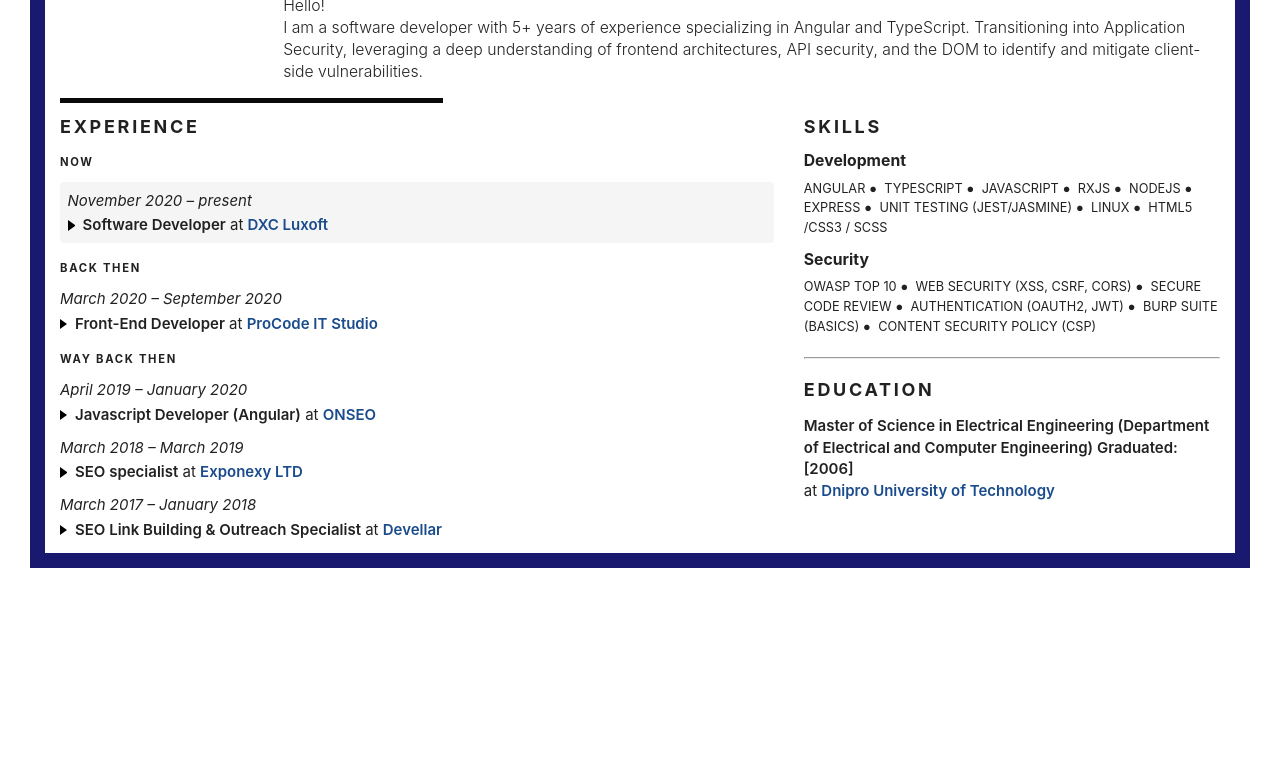
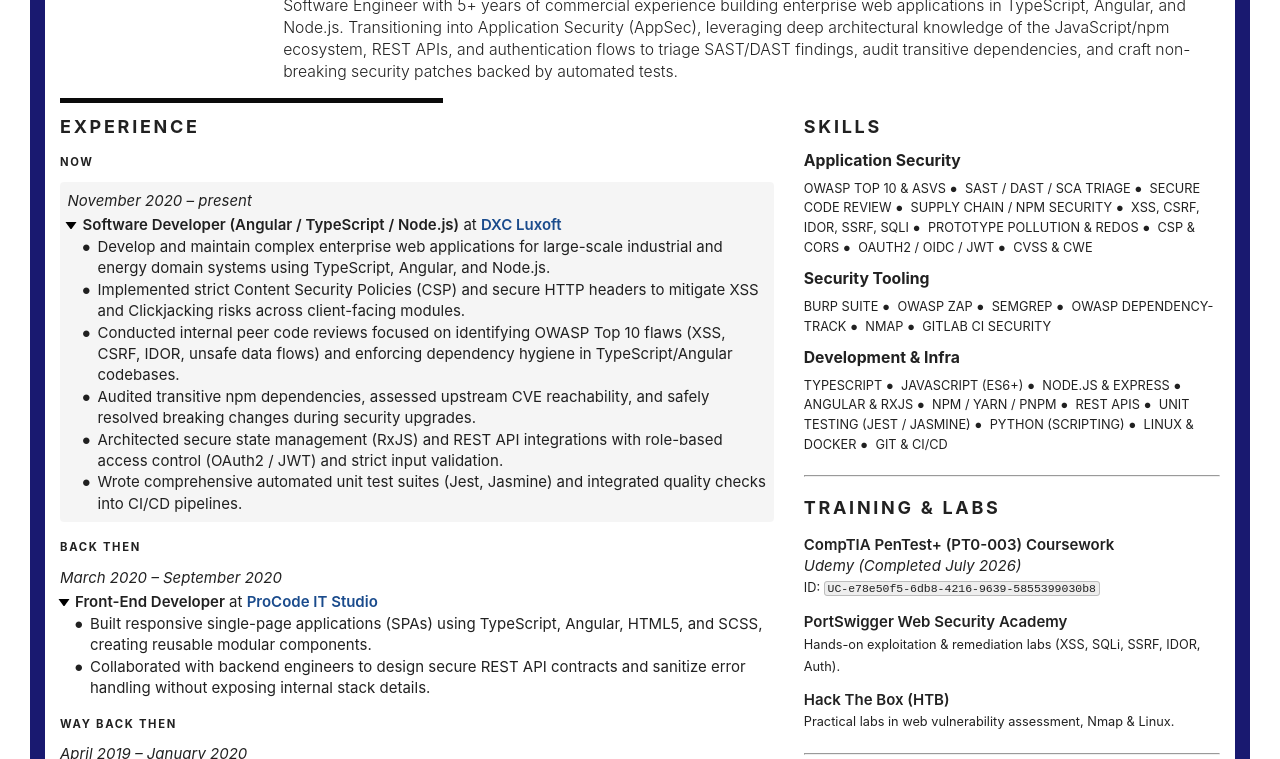
Before and after one commit to gonzoibox/resume, a plain HTML site: page index.html in a window 1280 px wide. Shown: the part 211-970 px from the top of the page. Before the commit the page ends 809 px from the top, so only its background shows below. Drawn offline with Linux system fonts and the light colour scheme.

Commit message:
Revise meta tags and résumé content for clarity
Updated the meta description and subject for improved clarity and SEO. Enhanced job title and résumé summary to reflect current skills and focus on Application Security.

```diff
--- a/index.html
+++ b/index.html
@@ -5,16 +5,15 @@
     <meta name="viewport" content="width=device-width, initial-scale=1" />
     <meta http-equiv="x-ua-compatible" content="ie=edge" />
     <meta name="theme-color" content="white" />
-    <meta name="description" content="My very own personal website-resume." />
+    <meta name="description" content="Resume — Anton Davydovych, Software Engineer transitioning to Application Security." />
     <meta name="google" content="nositelinkssearchbox" />
     <meta name="google" content="notranslate" />
     <meta name="googlebot" content="index,follow" />
     <meta name="robots" content="index,follow" />
-    <meta name="subject" content="This is my website-résumé." />
+    <meta name="subject" content="Website-résumé of Anton Davydovych." />
     <meta
       property="og:description"
-      content="— Hello! I’m an experienced Angular Developer.
-      Also, I`am keen on Application Security."
+      content="Software Engineer (TypeScript, Angular, Node.js) transitioning into Application Security & Supply Chain Security."
     />
     <meta property="og:image:alt" content="Screenshot of the resume homepage" />
     <meta property="og:image:type" content="image/png" />
@@ -23,7 +22,7 @@
     <meta property="og:locale" content="en_US" />
     <meta property="og:title" content="Anton Davydovych — Résumé" />
     <meta property="og:type" content="website" />
-    <meta property="og:url" content="https://gonzoibox.github.io/homepage/" />
+    <meta property="og:url" content="https://gonzoibox.github.io/resume/" />
 
     <link
       rel="stylesheet"
@@ -58,7 +57,7 @@
                 <div class="stackable grid">
                   <div class="sixteen wide column">
                     <h1 class="name">Anton Davydovych</h1>
-                    <div class="job">Software Developer (Angular)</div>
+                    <div class="job">Software Engineer (TypeScript, Angular, Node.js) | Application Security</div>
                     <ul class="contacts">
                       <li>
                         <a
@@ -77,6 +76,26 @@
                             ></path>
                           </svg>
                           <span>anton-davydovych</span>
+                        </a>
+                      </li>
+                      <li>
+                        <a
+                          href="https://github.com/gonzoibox"
+                          rel="noopener noreferrer"
+                          class="github"
+                          target="_blank"
+                        >
+                          <svg
+                            class="icon"
+                            xmlns="http://www.w3.org/2000/svg"
+                            viewBox="0 0 496 512"
+                          >
+                            <path
+                              fill="currentColor"
+                              d="M165.9 397.4c0 2-2.3 3.6-5.2 3.6-3.3.3-5.6-1.3-5.6-3.6 0-2 2.3-3.6 5.2-3.6 3-.3 5.6 1.3 5.6 3.6zm-31.1-4.5c-.7 2 1.3 4.3 4.3 4.9 2.6 1 5.6 0 6.2-2s-1.3-4.3-4.3-5.2c-2.6-.7-5.5.3-6.2 2.3zm44.2-1.7c-2.9.7-4.9 2.6-4.6 4.9.3 2 2.9 3.3 5.9 2.6 2.9-.7 4.9-2.6 4.6-4.6-.3-1.9-3-3.2-5.9-2.9zM244.8 8C106.1 8 0 113.3 0 252c0 110.9 69.8 205.8 169.5 239.2 12.8 2.3 17.3-5.6 17.3-12.1 0-6.2-.3-40.4-.3-61.4 0 0-70 15-84.7-29.8 0 0-11.4-29.1-27.8-36.6 0 0-22.9-15.7 1.6-15.4 0 0 24.9 2 38.6 25.8 21.9 38.6 58.6 27.5 72.9 20.9 2.3-16 8.8-27.1 16-33.7-55.9-6.2-112.3-14.3-112.3-110.5 0-27.5 7.6-41.3 23.6-58.9-2.6-6.5-11.1-33.3 2.6-67.9 20.9-6.5 69 27 69 27 20-5.6 41.5-8.5 62.8-8.5s42.8 2.9 62.8 8.5c0 0 48.1-33.6 69-27 13.7 34.7 5.2 61.4 2.6 67.9 16 17.7 25.8 31.5 25.8 58.9 0 96.5-58.9 104.2-114.8 110.5 9.2 7.9 17 22.9 17 46.4 0 33.7-.3 75.4-.3 83.6 0 6.5 4.6 14.4 17.3 12.1C428.2 457.8 496 362.9 496 252 496 113.3 383.5 8 244.8 8z"
+                            ></path>
+                          </svg>
+                          <span>gonzoibox</span>
                         </a>
                       </li>
                       <li>
@@ -145,10 +164,7 @@
                   <div class="sixteen wide column">
                     <h2>Résumé</h2>
                     <p>
-                      Hello! <br>
-                      I am a software developer with 5+ years of experience specializing in Angular and TypeScript.
-                      Transitioning into Application Security, leveraging a deep understanding of frontend architectures,
-                      API security, and the DOM to identify and mitigate client-side vulnerabilities.
+                      Software Engineer with 5+ years of commercial experience building enterprise web applications in TypeScript, Angular, and Node.js. Transitioning into Application Security (AppSec), leveraging deep architectural knowledge of the JavaScript/npm ecosystem, REST APIs, and authentication flows to triage SAST/DAST findings, audit transitive dependencies, and craft non-breaking security patches backed by automated tests.
                     </p>
                   </div>
                 </div>
@@ -169,9 +185,9 @@
                       <p><em>November 2020 – present</em></p>
                       <ul>
                         <li class="details">
-                          <input type="checkbox" id="software-developer" />
+                          <input type="checkbox" id="software-developer" checked />
                           <label for="software-developer" class="summary">
-                            <strong>Software Developer</strong> at
+                            <strong>Software Developer (Angular / TypeScript / Node.js)</strong> at
                             <strong>
                               <a href="https://www.luxoft.com/" rel="noopener noreferrer" target="_blank">DXC Luxoft</a>
                             </strong>
@@ -179,25 +195,22 @@
                           <div>
                             <ul>
                               <li>
-                                Writing clean, maintainable, and scalable TypeScript code using Angular framework
+                                Develop and maintain complex enterprise web applications for large-scale industrial and energy domain systems using TypeScript, Angular, and Node.js.
                               </li>
                               <li>
-                                Integrating RESTful APIs and third-party libraries
+                                Implemented strict Content Security Policies (CSP) and secure HTTP headers to mitigate XSS and Clickjacking risks across client-facing modules.
                               </li>
                               <li>
-                                Optimizing application load times and improving performance using techniques like lazy loading, change detection strategy
+                                Conducted internal peer code reviews focused on identifying OWASP Top 10 flaws (XSS, CSRF, IDOR, unsafe data flows) and enforcing dependency hygiene in TypeScript/Angular codebases.
                               </li>
                               <li>
-                                Implemented strict Content Security Policies (CSP) and secure HTTP headers to mitigate XSS and Clickjacking risks.
+                                Audited transitive npm dependencies, assessed upstream CVE reachability, and safely resolved breaking changes during security upgrades.
                               </li>
                               <li>
-                                Conducted internal code reviews focused on identifying OWASP Top 10 vulnerabilities in TypeScript/Angular components.
+                                Architected secure state management (RxJS) and REST API integrations with role-based access control (OAuth2 / JWT) and strict input validation.
                               </li>
                               <li>
-                                Writing unit tests using Jest, Mocha, Jasmine, or framework-specific tools
-                              </li>
-                              <li>
-                                Working in an Agile environment, participating in daily stand-ups, sprint planning, and retrospective meetings
+                                Wrote comprehensive automated unit test suites (Jest, Jasmine) and integrated quality checks into CI/CD pipelines.
                               </li>
                             </ul>
                           </div>
@@ -211,7 +224,7 @@
                       <p><em>March 2020 – September 2020</em></p>
                       <ul>
                         <li class="details">
-                          <input type="checkbox" id="frontend-developer" />
+                          <input type="checkbox" id="frontend-developer" checked />
                           <label for="frontend-developer" class="summary">
                             <strong>Front-End Developer</strong> at
                             <strong><a href="https://procode.com.ua/" rel="noopener noreferrer" target="_blank">ProCode IT Studio</a></strong>
@@ -219,19 +232,10 @@
                           <div>
                             <ul>
                               <li>
-                                Designing and implementing user interfaces using JavaScript, HTML and CSS
+                                Built responsive single-page applications (SPAs) using TypeScript, Angular, HTML5, and SCSS, creating reusable modular components.
                               </li>
                               <li>
-                                Creating reusable UI components and modules following best practices
-                              </li>
-                              <li>
-                                Writing SEO-friendly code and optimizing web pages for better search engine rankings
-                              </li>
-                              <li>
-                                Ensuring proper integration with Google Search Console and Google Analytics
-                              </li>
-                              <li>
-                                Monitoring SEO performance metrics and making data-driven improvements
+                                Collaborated with backend engineers to design secure REST API contracts and sanitize error handling without exposing internal stack details.
                               </li>
                             </ul>
                           </div>
@@ -245,21 +249,15 @@
                       <p><em>April 2019 – January 2020</em></p>
                       <ul>
                         <li class="details">
-                          <input type="checkbox" id="js-developer" />
+                          <input type="checkbox" id="js-developer" checked />
                           <label for="js-developer" class="summary">
-                            <strong>Javascript Developer (Angular)</strong> at
+                            <strong>JavaScript Developer (Angular)</strong> at
                             <strong><a href="https://onseostudio.com/" rel="noopener noreferrer" target="_blank">ONSEO</a></strong>
                           </label>
                           <div>
                             <ul>
                               <li>
-                                Develop and maintain web applications using Angular and TypeScript
-                              </li>
-                              <li>
-                                Debugging and troubleshooting performance issues
-                              </li>
-                              <li>
-                                Managing application state using services, RxJS and state management libraries (NgRx)
+                                Developed modular web applications using Angular, TypeScript, and RxJS/NgRx state management following clean code and Git workflow standards.
                               </li>
                             </ul>
                           </div>
@@ -267,65 +265,19 @@
                       </ul>
                     </li>
                     <li>
-                      <p><em>March 2018 – March 2019</em></p>
+                      <p><em>March 2017 – March 2019</em></p>
                       <ul>
                         <li class="details">
                           <input type="checkbox" id="seo-specialist" />
                           <label for="seo-specialist" class="summary">
-                            <strong>SEO specialist</strong> at
-                            <strong><a href="https://exponexy.com/" rel="noopener noreferrer" target="_blank">Exponexy LTD</a></strong>
+                            <strong>Technical SEO &amp; Digital Outreach Specialist</strong> at
+                            <strong><a href="https://exponexy.com/" rel="noopener noreferrer" target="_blank">Exponexy LTD</a></strong> &amp;
+                            <strong><a href="https://devellar.com/" rel="noopener noreferrer" target="_blank">Devellar</a></strong>
                           </label>
                           <div>
                             <ul>
                               <li>
-                                Complete advanced on-page and technical SEO for
-                                websites
-                              </li>
-                              <li>
-                                Develop optimization strategies that increase
-                                the company's search engine results rankings
-                              </li>
-                              <li>
-                                Research SEO keywords to use throughout the
-                                company's website and marketing materials
-                              </li>
-                              <li>
-                                Monitor daily performance metrics to understand
-                                SEO strategy performance
-                              </li>
-                            </ul>
-                          </div>
-                        </li>
-                      </ul>
-                    </li>
-                    <li>
-                      <p><em>March 2017 – January 2018</em></p>
-                      <ul>
-                        <li class="details">
-                          <input type="checkbox" id="linkbuilding-specialist" />
-                          <label for="linkbuilding-specialist" class="summary">
-                            <strong>SEO Link Building & Outreach Specialist</strong>
-                            at
-                            <strong><a href="https://devellar.com/" rel="noopener noreferrer" target="_blank">Devellar</a></strong>
-                          </label>
-                          <div>
-                            <ul>
-                              <li>Plan and execute linkbuilding strategies</li>
-                              <li>Report on linkbuilding performance</li>
-                              <li>
-                                Search for websites where to acquire backlinks
-                              </li>
-                              <li>
-                                Contact website owners, bloggers, and social
-                                media folks
-                              </li>
-                              <li>
-                                Competitive research & get pretty backlinks
-                              </li>
-                              <li>
-                                Communicate with content writers, SEO
-                                specialists, and marketing managers to build the
-                                most
+                                Conducted technical website audits, HTTP/HTTPS header and redirect analysis, web analytics monitoring, and search engine optimization.
                               </li>
                             </ul>
                           </div>
@@ -339,28 +291,67 @@
                 <section>
                   <h3>Skills</h3>
 
-              <h4 class="small-heading">Development</h4>
+                  <h4 class="small-heading">Application Security</h4>
                   <p class="tags small bulleted">
-                <span class="tag">ANGULAR</span>
-                <span class="tag">TYPESCRIPT</span>
-                <span class="tag">JAVASCRIPT</span>
-                <span class="tag">RXJS</span>
-                <span class="tag">NODEJS</span>
-                <span class="tag">EXPRESS</span>
-                <span class="tag">UNIT TESTING (JEST/JASMINE)</span>
-                <span class="tag">LINUX</span>
-                <span class="tag">HTML5 /CSS3 / SCSS</span>
+                    <span class="tag">OWASP TOP 10 &amp; ASVS</span>
+                    <span class="tag">SAST / DAST / SCA TRIAGE</span>
+                    <span class="tag">SECURE CODE REVIEW</span>
+                    <span class="tag">SUPPLY CHAIN / NPM SECURITY</span>
+                    <span class="tag">XSS, CSRF, IDOR, SSRF, SQLI</span>
+                    <span class="tag">PROTOTYPE POLLUTION &amp; REDOS</span>
+                    <span class="tag">CSP &amp; CORS</span>
+                    <span class="tag">OAUTH2 / OIDC / JWT</span>
+                    <span class="tag">CVSS &amp; CWE</span>
                   </p>
 
-              <h4 class="small-heading">Security</h4>
+                  <h4 class="small-heading">Security Tooling</h4>
                   <p class="tags small bulleted">
-                <span class="tag">OWASP TOP 10</span>
-                <span class="tag">WEB SECURITY (XSS, CSRF, CORS)</span>
-                <span class="tag">SECURE CODE REVIEW</span>
-                <span class="tag">AUTHENTICATION (OAUTH2, JWT)</span>
-                <span class="tag">BURP SUITE (BASICS)</span>
-                <span class="tag">CONTENT SECURITY POLICY (CSP)</span>
+                    <span class="tag">BURP SUITE</span>
+                    <span class="tag">OWASP ZAP</span>
+                    <span class="tag">SEMGREP</span>
+                    <span class="tag">OWASP DEPENDENCY-TRACK</span>
+                    <span class="tag">NMAP</span>
+                    <span class="tag">GITLAB CI SECURITY</span>
                   </p>
+
+                  <h4 class="small-heading">Development &amp; Infra</h4>
+                  <p class="tags small bulleted">
+                    <span class="tag">TYPESCRIPT</span>
+                    <span class="tag">JAVASCRIPT (ES6+)</span>
+                    <span class="tag">NODE.JS &amp; EXPRESS</span>
+                    <span class="tag">ANGULAR &amp; RXJS</span>
+                    <span class="tag">NPM / YARN / PNPM</span>
+                    <span class="tag">REST APIS</span>
+                    <span class="tag">UNIT TESTING (JEST / JASMINE)</span>
+                    <span class="tag">PYTHON (SCRIPTING)</span>
+                    <span class="tag">LINUX &amp; DOCKER</span>
+                    <span class="tag">GIT &amp; CI/CD</span>
+                  </p>
+                </section>
+                <hr />
+                <section>
+                  <h3>Training &amp; Labs</h3>
+                  <ul class="timeline">
+                    <li>
+                      <div>
+                        <strong>CompTIA PenTest+ (PT0-003) Coursework</strong><br />
+                        <em>Udemy (Completed July 2026)</em><br />
+                        <small>ID: <code>UC-e78e50f5-6db8-4216-9639-5855399030b8</code></small>
+                      </div>
+                    </li>
+                    <li>
+                      <div>
+                        <strong>PortSwigger Web Security Academy</strong><br />
+                        <small>Hands-on exploitation &amp; remediation labs (XSS, SQLi, SSRF, IDOR, Auth).</small>
+                      </div>
+                    </li>
+                    <li>
+                      <div>
+                        <strong>Hack The Box (HTB)</strong><br />
+                        <small>Practical labs in web vulnerability assessment, Nmap &amp; Linux.</small>
+                      </div>
+                    </li>
+                  </ul>
                 </section>
                 <hr />
                 <section>
@@ -371,7 +362,7 @@
                         <strong>
                           Master of Science in Electrical Engineering
                           (Department of Electrical and Computer Engineering)
-                          Graduated: [2006]
+                          Graduated: 2006
                         </strong>
                         <br />
                         at
@@ -382,7 +373,6 @@
                     </li>
                   </ul>
                 </section>
-
               </div>
             </div>
           </div>
```
Lines whose indentation alone changed are shown as unchanged.
